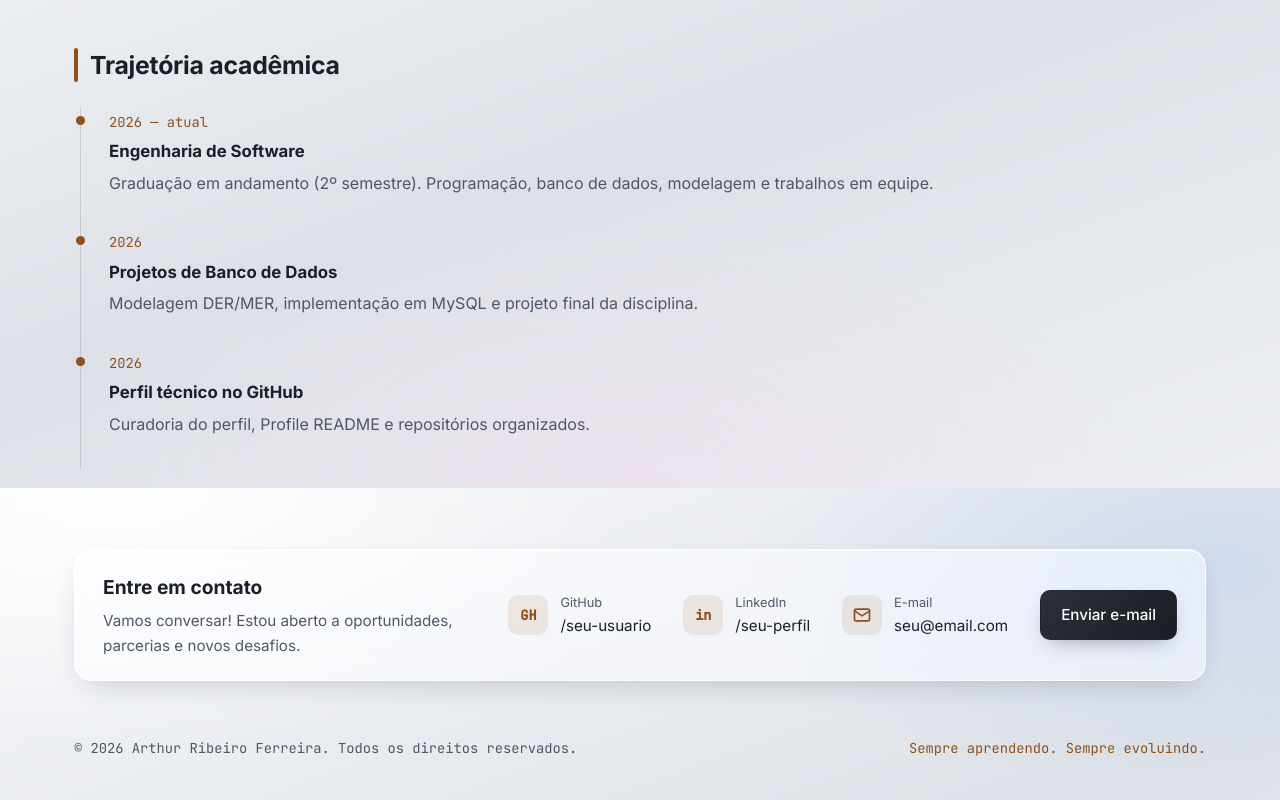
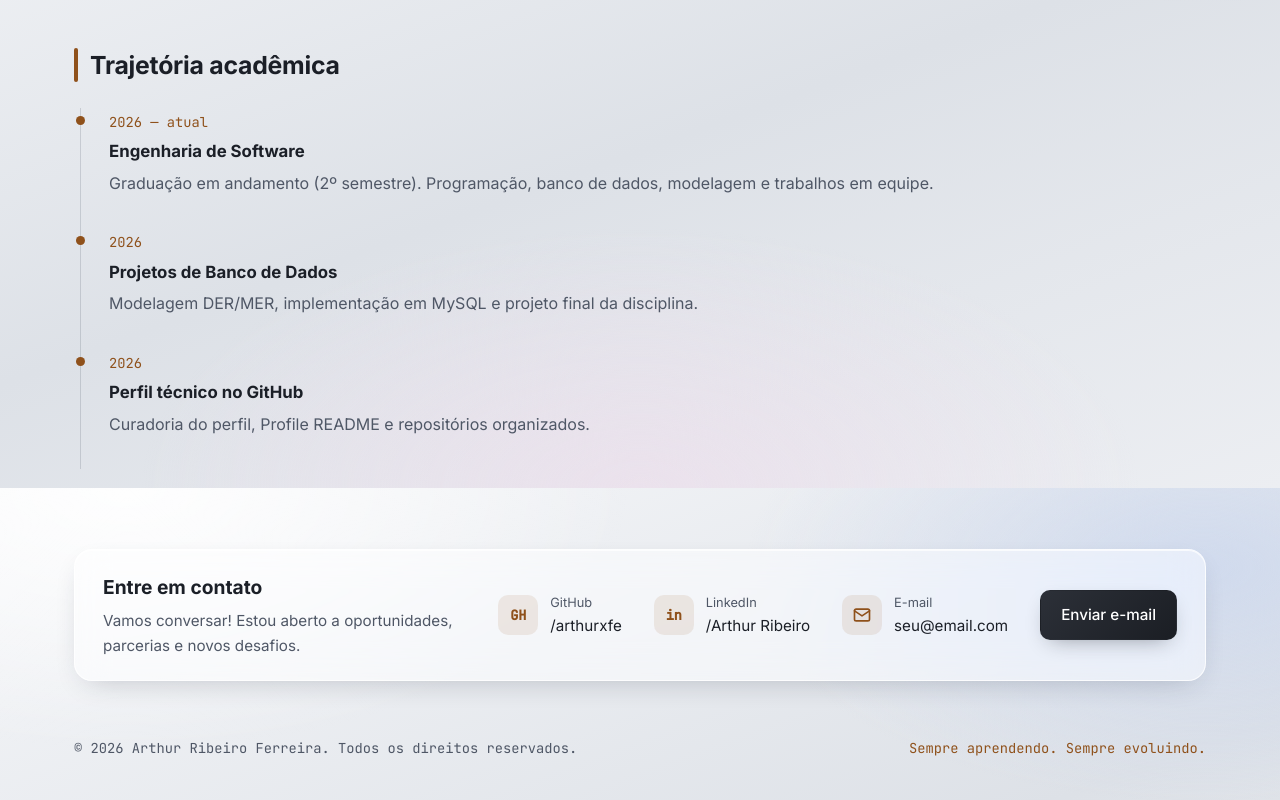
Before and after one commit to arthurxfe/Portif-lio-, a plain HTML site: page index.html in a window 1280 px wide. Shown: the part 2712-3512 px from the top of the page. Drawn offline with Linux system fonts and the light colour scheme.

Commit message:
Update contact links in index.html

```diff
--- a/index.html
+++ b/index.html
@@ -168,8 +168,8 @@
     <div class="wrap">
       <div class="cbar rv">
         <div class="cleft"><p class="ctitle">Entre em contato</p><p>Vamos conversar! Estou aberto a oportunidades, parcerias e novos desafios.</p></div>
-        <a class="citem" href="https://github.com/arthurxfe/" target="_blank" rel="noopener"><span class="cic">GH</span><span><small>GitHub</small>/seu-usuario</span></a>
-        <a class="citem" href="https://www.linkedin.com/in/arthur-ribeiro-a2581540b/" target="_blank" rel="noopener"><span class="cic">in</span><span><small>LinkedIn</small>/seu-perfil</span></a>
+        <a class="citem" href="https://github.com/arthurxfe/" target="_blank" rel="noopener"><span class="cic">GH</span><span><small>GitHub</small>/arthurxfe</span></a>
+        <a class="citem" href="https://www.linkedin.com/in/arthur-ribeiro-a2581540b/" target="_blank" rel="noopener"><span class="cic">in</span><span><small>LinkedIn</small>/Arthur Ribeiro</span></a>
         <a class="citem" href="mailto:ribeiro.arthur595@gmail.com"><span class="cic"><svg class="ic" viewBox="0 0 24 24" aria-hidden="true"><rect x="3" y="5" width="18" height="14" rx="2"/><path d="m3 7 9 6 9-6"/></svg></span><span><small>E-mail</small>seu@email.com</span></a>
         <a class="btn primary" href="mailto:seu@email.com">Enviar e-mail</a>
       </div>
```
